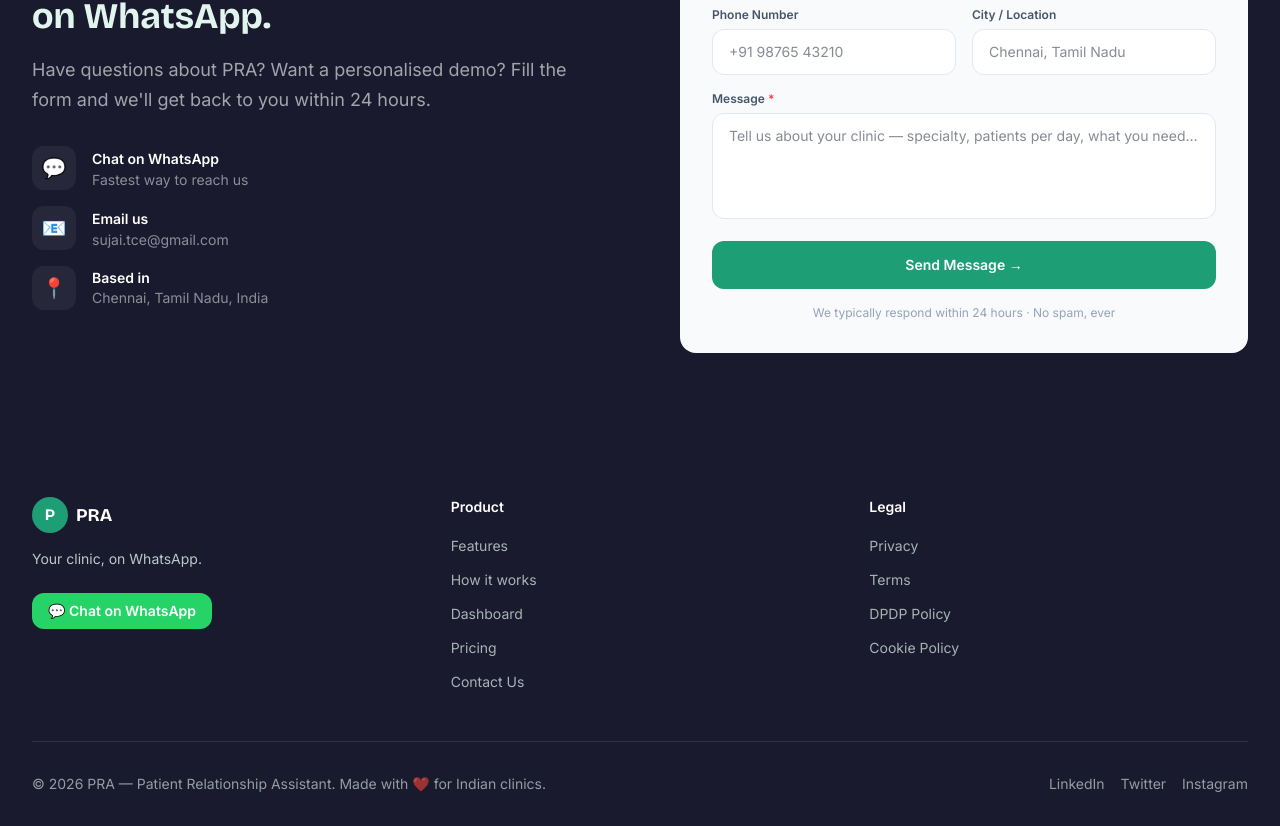
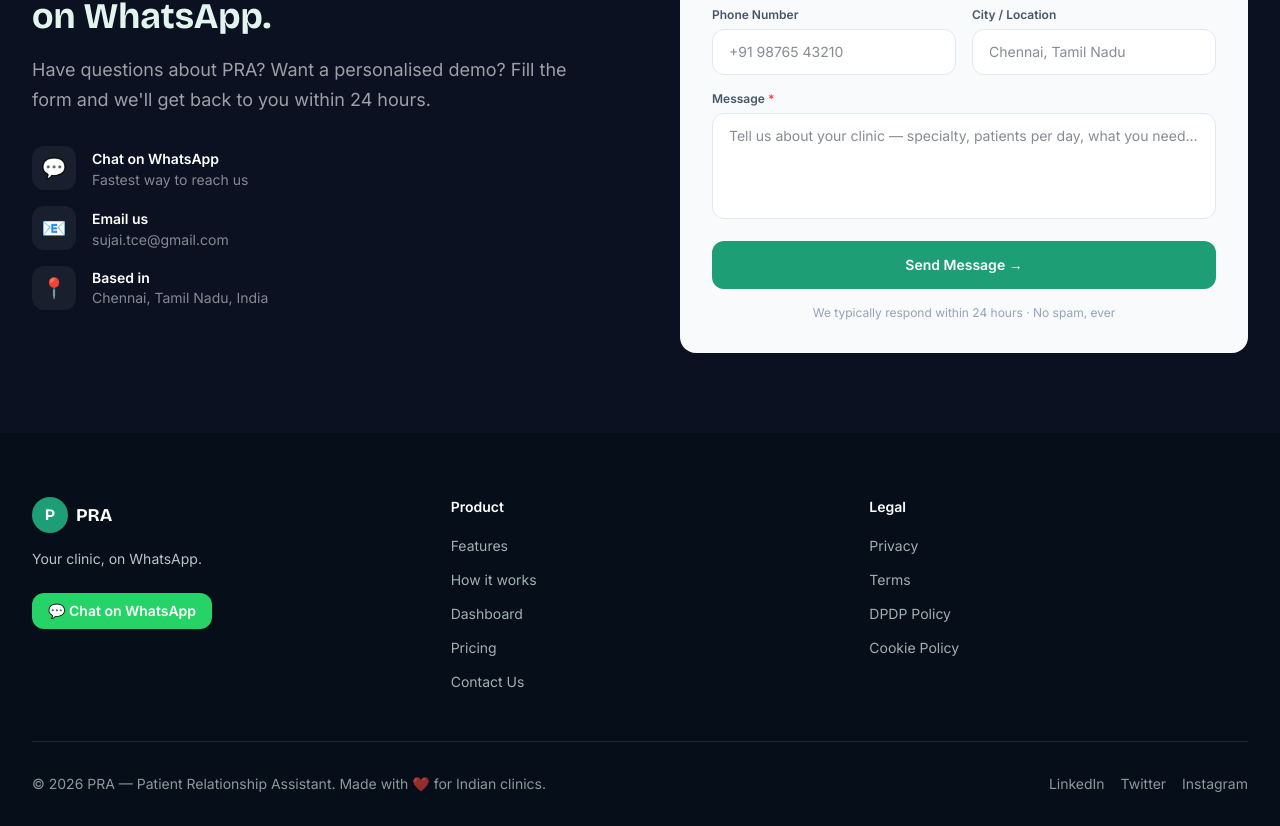
Before and after one commit to Sujai06062011/pra-website, a Next.js app: page / in a window 1280 px wide. Shown: the part 8456-9282 px from the top of the page. Built offline with nearby package versions, Linux system fonts and the light colour scheme.

Commit message:
Differentiate section backgrounds: Testimonials white, Contact #0B1120, Footer #060E1A

```diff
--- a/components/Contact.tsx
+++ b/components/Contact.tsx
@@ -35,7 +35,7 @@
   const focusStyle: React.CSSProperties = { border: "1.5px solid #0D9488" };
 
   return (
-    <section id="contact" className="py-20" style={{ background: "var(--navy)" }}>
+    <section id="contact" className="py-20" style={{ background: "#0B1120" }}>
       <div className="max-w-7xl mx-auto px-4 sm:px-6 lg:px-8">
         <div className="grid lg:grid-cols-2 gap-12 lg:gap-20 items-start">
 
--- a/components/Footer.tsx
+++ b/components/Footer.tsx
@@ -1,6 +1,6 @@
 export default function Footer() {
   return (
-    <footer style={{ background: "var(--navy)" }} className="pt-16 pb-8">
+    <footer style={{ background: "#060E1A" }} className="pt-16 pb-8">
       <div className="max-w-7xl mx-auto px-4 sm:px-6 lg:px-8">
         <div className="grid md:grid-cols-3 gap-10 mb-12">
           {/* Col 1 */}
--- a/components/Testimonials.tsx
+++ b/components/Testimonials.tsx
@@ -31,7 +31,7 @@
 
 export default function Testimonials() {
   return (
-    <section className="py-24" style={{ background: "var(--mist)" }}>
+    <section className="py-24" style={{ background: "white" }}>
       <div className="max-w-7xl mx-auto px-4 sm:px-6 lg:px-8">
         <motion.div
           className="text-center mb-12"
```
